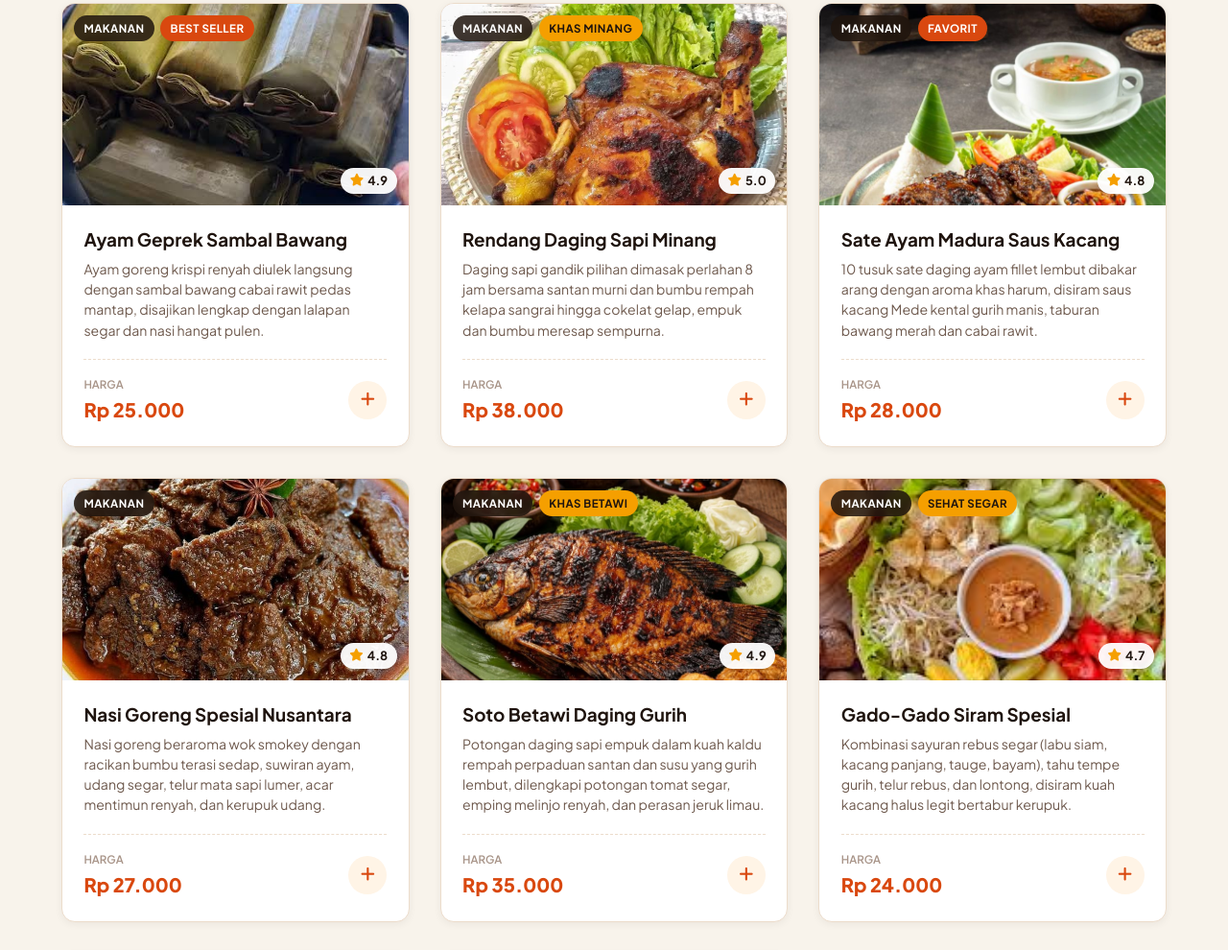
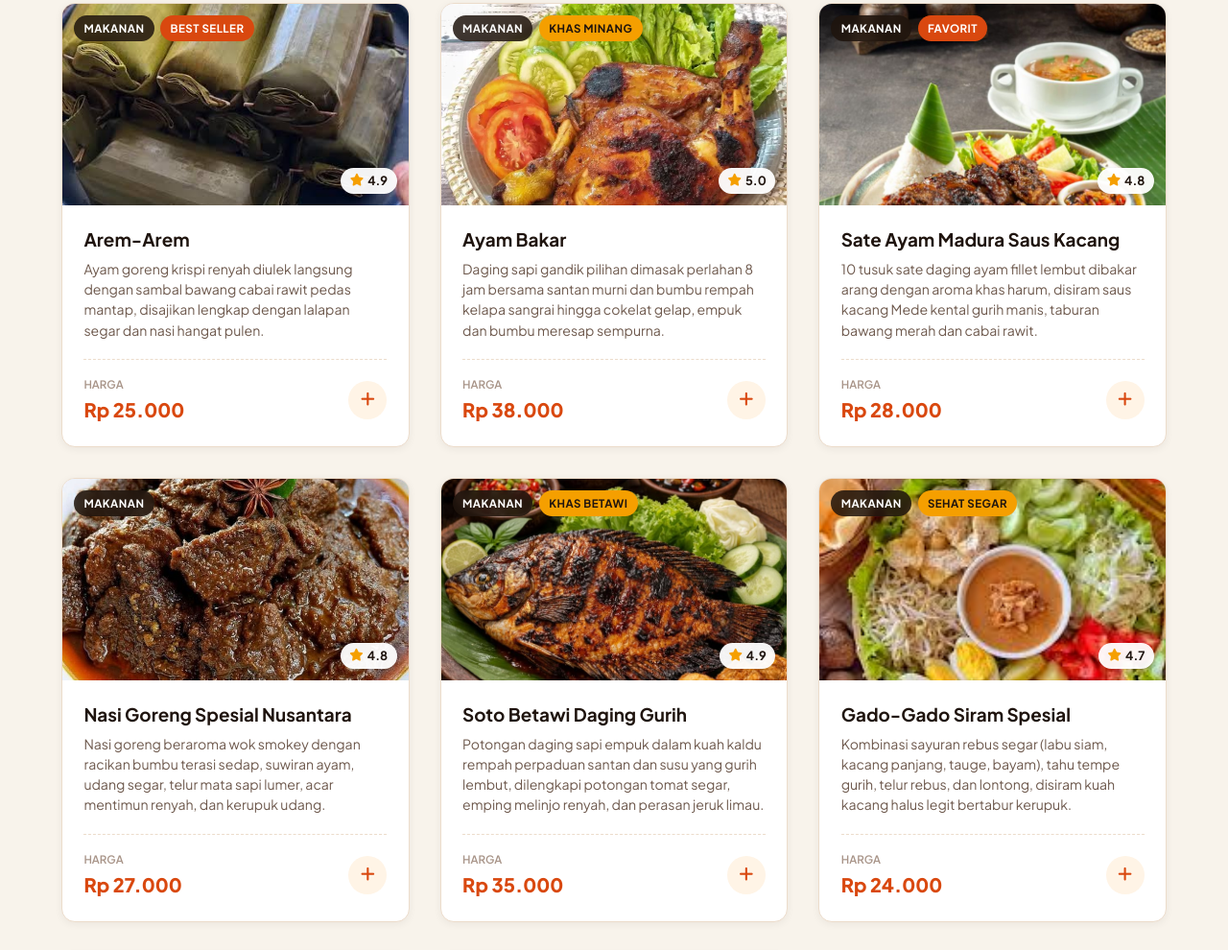
Before and after one commit to salzz939/NusaFoodD, a plain HTML site: page index.html in a window 1280 px wide. Shown: the part 2266-3256 px from the top of the page at 96% size. Drawn offline with Linux system fonts and the light colour scheme.

Commit message:
Update index.html

```diff
--- a/index.html
+++ b/index.html
@@ -254,10 +254,10 @@
       <!-- CSS GRID: Menampilkan 8 Produk Makanan & Minuman Lengkap -->
       <div class="menu-grid" id="menu-product-grid">
 
-        <!-- Produk 1: Ayam Geprek Sambal Bawang -->
+        <!-- Produk 1: Arem-Arem -->
         <article class="menu-card" data-category="makanan" id="product-1">
           <div class="card-media">
-            <img src="images/arem-arem.jpg" alt="Ayam Geprek Sambal Bawang" loading="lazy">
+            <img src="images/arem-arem.jpg" alt="Arem-Arem" loading="lazy">
             <div class="card-badge-top">
               <span class="badge-tag badge-category">Makanan</span>
               <span class="badge-tag badge-bestseller">Best Seller</span>
@@ -267,7 +267,7 @@
             </div>
           </div>
           <div class="card-body">
-            <h3 class="product-title">Ayam Geprek Sambal Bawang</h3>
+            <h3 class="product-title">Arem-Arem</h3>
             <p class="product-desc">
               Ayam goreng krispi renyah diulek langsung dengan sambal bawang cabai rawit pedas mantap, disajikan lengkap dengan lalapan segar dan nasi hangat pulen.
             </p>
@@ -276,7 +276,7 @@
                 <span class="price-label">Harga</span>
                 <span class="product-price">Rp 25.000</span>
               </div>
-              <button class="btn-order-item" title="Pesan Menu Ini" onclick="openOrderModal('Ayam Geprek Sambal Bawang', 25000, 'images/arem-arem.jpg')">
+              <button class="btn-order-item" title="Pesan Menu Ini" onclick="openOrderModal('Arem-Arem', 25000, 'images/arem-arem.jpg')">
                 <i class="fa-solid fa-plus"></i>
               </button>
             </div>
@@ -286,7 +286,7 @@
         <!-- Produk 2: Rendang Daging Minang -->
         <article class="menu-card" data-category="makanan" id="product-2">
           <div class="card-media">
-            <img src="images/ayam bakar.jpg" alt="Rendang Daging Sapi Minang" loading="lazy">
+            <img src="images/ayam bakar.jpg" alt="Ayam Bakar" loading="lazy">
             <div class="card-badge-top">
               <span class="badge-tag badge-category">Makanan</span>
               <span class="badge-tag badge-special">Khas Minang</span>
@@ -296,7 +296,7 @@
             </div>
           </div>
           <div class="card-body">
-            <h3 class="product-title">Rendang Daging Sapi Minang</h3>
+            <h3 class="product-title">Ayam Bakar</h3>
             <p class="product-desc">
               Daging sapi gandik pilihan dimasak perlahan 8 jam bersama santan murni dan bumbu rempah kelapa sangrai hingga cokelat gelap, empuk dan bumbu meresap sempurna.
             </p>
@@ -305,7 +305,7 @@
                 <span class="price-label">Harga</span>
                 <span class="product-price">Rp 38.000</span>
               </div>
-              <button class="btn-order-item" title="Pesan Menu Ini" onclick="openOrderModal('Rendang Daging Sapi Minang', 38000, 'images/ayam bakar.jpg')">
+              <button class="btn-order-item" title="Pesan Menu Ini" onclick="openOrderModal('Ayam Bakar', 38000, 'images/ayam bakar.jpg')">
                 <i class="fa-solid fa-plus"></i>
               </button>
             </div>
@@ -659,8 +659,8 @@
                 <label for="res-menu-pick" class="form-label">Menu Pilihan Favorit</label>
                 <select id="res-menu-pick" name="menu_pick">
                   <option value="Belum Memilih">Pilih Nanti di Resto</option>
-                  <option value="Ayam Geprek Sambal Bawang">Ayam Geprek Sambal Bawang</option>
-                  <option value="Rendang Daging Sapi Minang">Rendang Daging Sapi Minang</option>
+                  <option value="Arem-Arem">Arem-Arem</option>
+                  <option value="Ayam Bakar">Ayam Bakar</option>
                   <option value="Sate Ayam Madura Saus Kacang">Sate Ayam Madura Saus Kacang</option>
                   <option value="Nasi Goreng Spesial Nusantara">Nasi Goreng Spesial Nusantara</option>
                   <option value="Soto Betawi Daging Gurih">Soto Betawi Daging Gurih</option>
```
